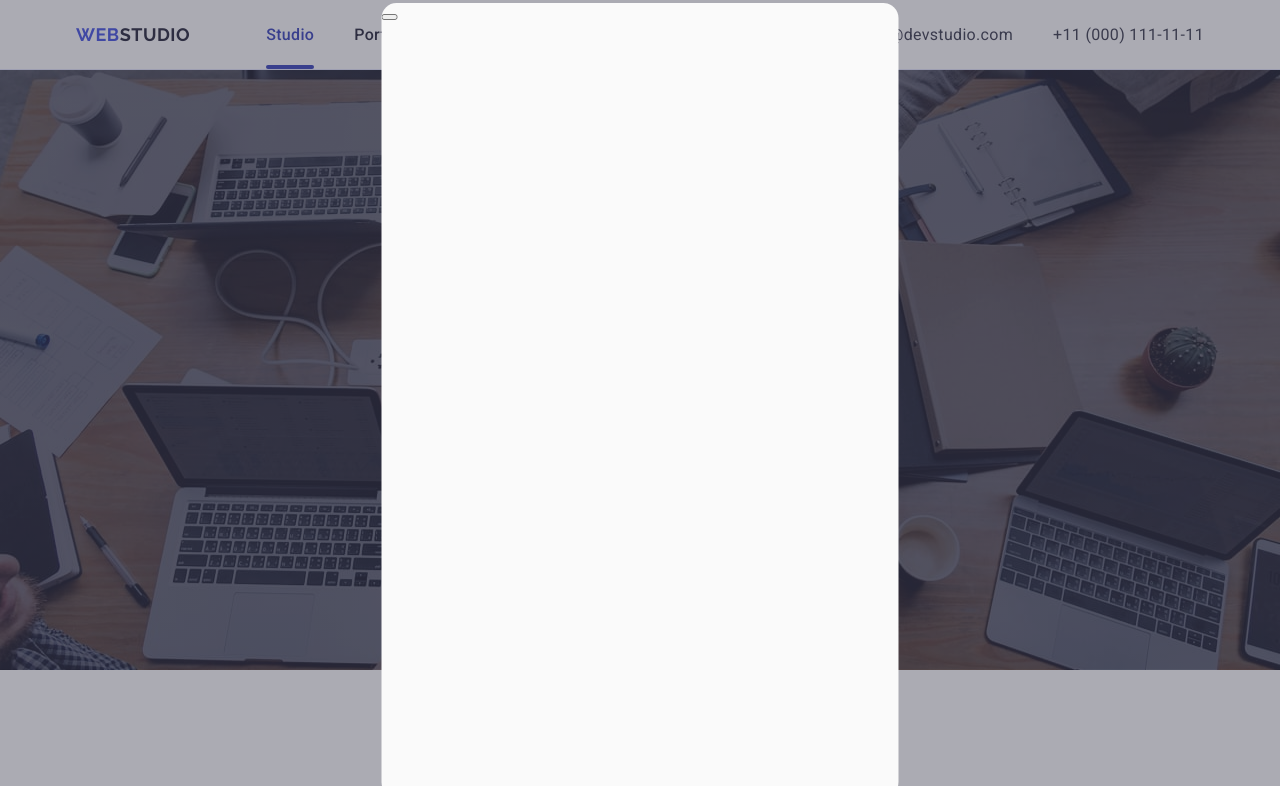
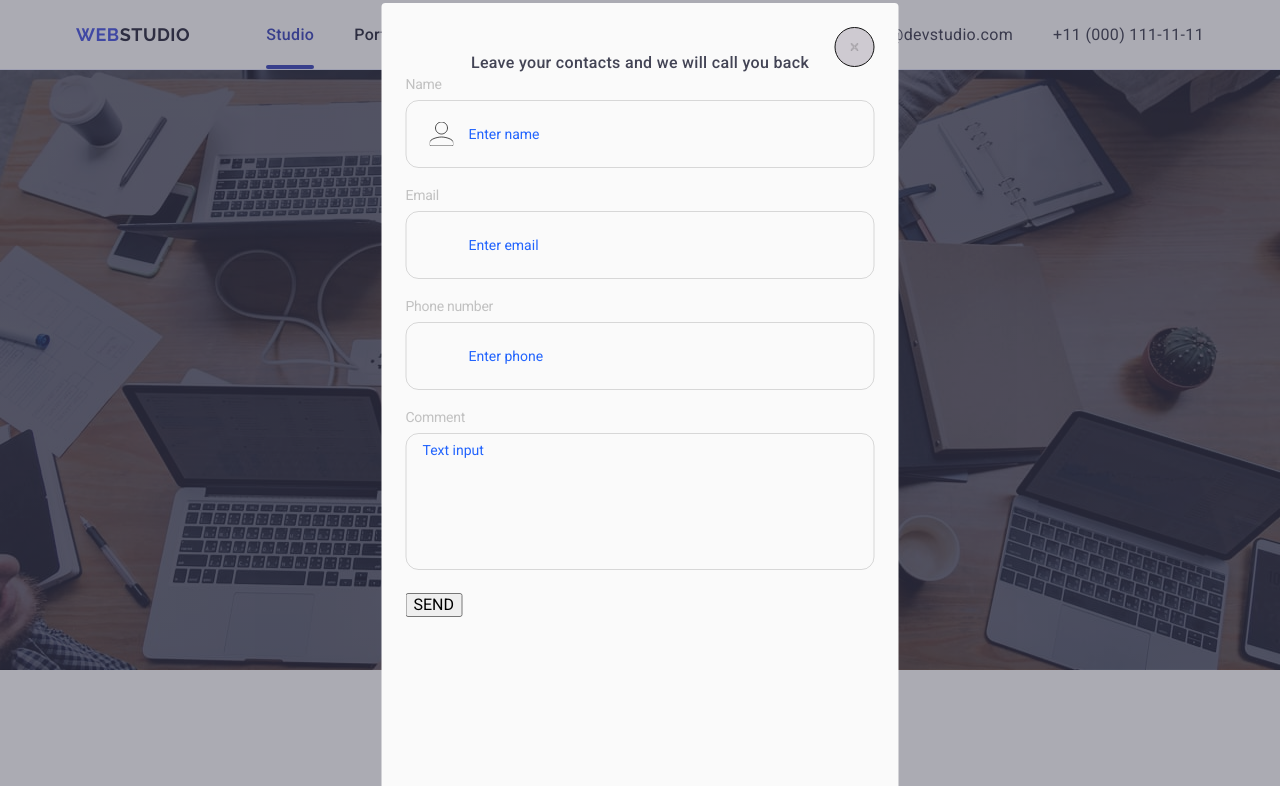
Before and after one commit to Oleg2287/goit-markup-hw-05, a plain HTML site: page index.html in a window 1280 px wide. Shown: the top 786 px of the page. Drawn offline with nearby package versions, Linux system fonts and the light colour scheme.

Commit message:
edit close button

```diff
--- a/css/styles.css
+++ b/css/styles.css
@@ -496,21 +496,124 @@ img {
   fill: #f4f4fd;
 }
 
+/* MODAL */
+
 .backdrop {
-  position: fixed;
-  top: 0;
   width: 100%;
   height: 100%;
   background-color: rgba(46, 47, 66, 0.4);
+  position: fixed;
+  top: 0;
+  /* display: flex;
+                align-items: center;
+                justify-content: center; */
 }
 
 .modal {
   width: 517px;
-  height: 794px;
+  min-height: 794px;
+  background-color: #fafafa;
+  border-radius: 4px;
   position: absolute;
-  background-color: #fafafa;
-  border-radius: 15px;
   top: 50%;
   left: 50%;
   transform: translate(-50%, -50%);
+  padding: 24px;
 }
+
+.modal-close {
+  background-color: #cecad1;
+  border: 1px solid #111111;
+  position: absolute;
+  top: 24px;
+  right: 24px;
+  border-radius: 50%;
+  width: 40px;
+  height: 40px;
+  display: flex;
+  align-items: center;
+  justify-content: center;
+}
+
+.modal-close-icon {
+  fill: transparent;
+  stroke: #111111;
+}
+
+.modal-title {
+  text-align: left;
+  font-weight: 500;
+  font-size: 16px;
+  line-height: 150%;
+  letter-spacing: 0.02em;
+  text-align: center;
+  color: var(--navy-blue);
+  margin-top: 24px;
+}
+
+.modal-field {
+  margin-bottom: 18px;
+}
+
+.modal-item {
+  width: 100%;
+  border: 1px solid rgba(17, 17, 17, 0.15);
+  background-color: transparent;
+  border-radius: 13px;
+  font-size: 14px;
+  color: teal;
+  font-weight: 700;
+  outline: transparent;
+}
+
+.modal-input {
+  height: 68px;
+  padding-left: 62px;
+}
+
+.modal-input:focus {
+  border-color: #fd9222;
+}
+
+.modal-input:focus + .modal-input-icon {
+  stroke: #fd9222;
+}
+
+/* .modal-input-cover:focus-within .modal-input {
+                border-color: #fd9222;
+              }
+              .modal-input-cover:focus-within .modal-input-icon {
+                stroke: #fd9222;
+              } */
+
+.modal-item::placeholder {
+  font-weight: 400;
+  color: #2264fd;
+}
+
+.modal-input-text {
+  font-size: 14px;
+  letter-spacing: -0.02em;
+  color: rgba(64, 64, 64, 0.3);
+  display: inline-block;
+  margin-bottom: 8px;
+}
+
+.modal-input-icon {
+  fill: transparent;
+  stroke: #111111;
+  position: absolute;
+  left: 24px;
+  top: 50%;
+  transform: translateY(-50%);
+}
+
+.modal-input-cover {
+  position: relative;
+}
+
+.modal-textarea {
+  height: 137px;
+  resize: none;
+  padding: 8px 16px;
+}
--- a/index.html
+++ b/index.html
@@ -491,9 +491,73 @@
         </div>
       </div>
     </footer>
-    <div class="backdrop"></div>
-    <div class="modal">
-      <button type="button" class="modal-close"></button>
+
+    <!-- Modal for review -->
+
+    <div class="backdrop">
+      <div class="modal">
+        <button type="button" class="modal-close">
+          <svg class="modal-close-icon" width="8" height="8">
+            <use href="./images/icons.svg#icon-close"></use>
+          </svg>
+        </button>
+        <p class="modal-title section-title">
+          Leave your contacts and we will call you back
+        </p>
+        <form class="modal-form">
+          <div class="modal-field">
+            <label for="user-name" class="modal-input-text">Name</label>
+            <div class="modal-input-cover">
+              <input
+                type="text"
+                class="modal-input modal-item"
+                name="user-name"
+                placeholder="Enter name"
+                required
+                id="user-name"
+              />
+              <svg class="modal-input-icon" width="24" height="24">
+                <use href="./images/icons.svg#icon-name"></use>
+              </svg>
+            </div>
+          </div>
+
+          <div class="modal-field">
+            <label for="user-email" class="modal-input-text">Email</label>
+            <input
+              type="email"
+              class="modal-input modal-item"
+              name="user-email"
+              placeholder="Enter email"
+              id="user-email"
+              disabled
+            />
+          </div>
+          <div class="modal-field">
+            <label for="user-phone" class="modal-input-text"
+              >Phone number</label
+            >
+            <input
+              type="tel"
+              class="modal-input modal-item"
+              name="user-phone"
+              placeholder="Enter phone"
+              required
+              id="user-phone"
+            />
+          </div>
+          <div class="modal-field">
+            <label for="user-text" class="modal-input-text">Comment</label>
+            <textarea
+              class="modal-textarea modal-item"
+              name="user-text"
+              id="user-text"
+              placeholder="Text input"
+            ></textarea>
+          </div>
+          <button type="submit">SEND</button>
+        </form>
+      </div>
     </div>
   </body>
 </html>
```
